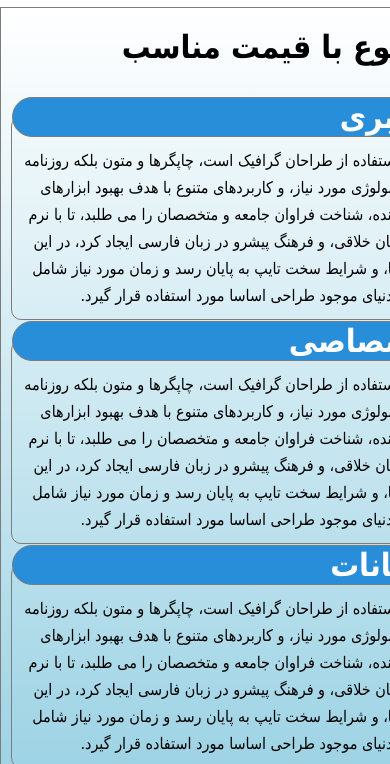
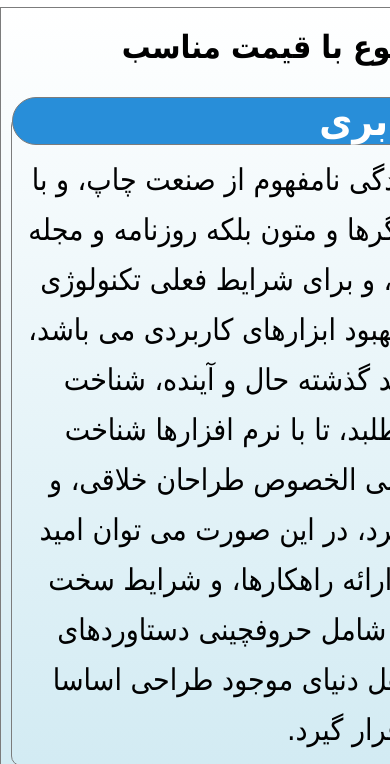
Before and after one commit to mohamadsam9667/sam.ir, a plain HTML site: page main.html in a window 390 px wide. Shown: the part 1357-2121 px from the top of the page. Drawn offline with Linux system fonts and the light colour scheme; a small style sheet from the web is missing.

Commit message:
respansive

```diff
--- a/main.html
+++ b/main.html
@@ -13,7 +13,7 @@
     <div class="countainer">
         <div class="header-top">
             <div class="header-right">
-                <img src="../image/logo_side_blue.png" alt="">
+                <img src="./image/logo_side_blue.png" alt="">
                 <ul class="menu-list">
                     <li class="menu-item">هاست ابری </li>
                     <li class="menu-item">سرور ابری </li>
@@ -39,7 +39,7 @@
 
             </div>
             <div class="header-bottom-left">
-                <img src="../image/cloud-hosting.svg" alt="">
+                <img src="./image/cloud-hosting.svg" alt="">
             </div>
         </div>
 
--- a/style.css
+++ b/style.css
@@ -249,7 +249,7 @@ body{
     margin-top: 10px;
     display: flex;
     flex-direction: column;
-    height: 1300px;
+    height: 2830px;
     border: 1px solid rgb(124, 124, 124);
     background-image: linear-gradient(
         to bottom,
@@ -263,4 +263,13 @@ body{
     flex-direction: column;
 }
 
+
+.container1-1 .box h1{
+    font-size: 40px;
 }
+.container1-1 .box p{
+    font-size: 30px;
+    line-height: 50px;
+}
+
+}
```
